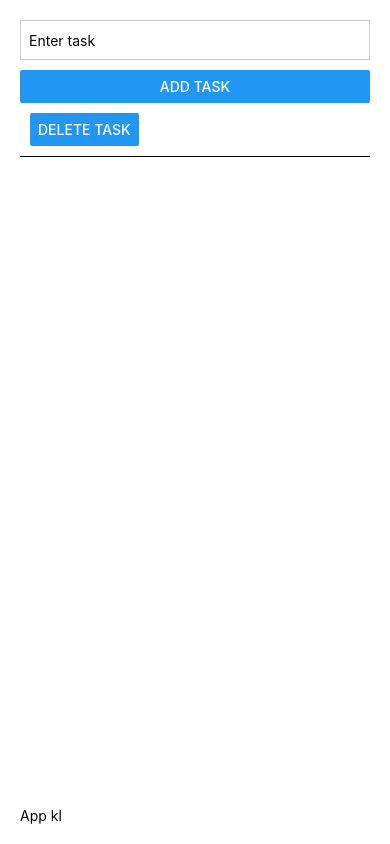
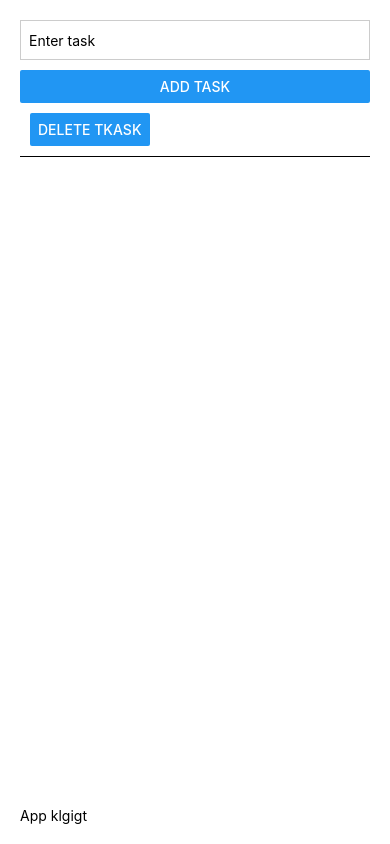
Before and after one commit to Shivakuamara-am/git-prasing, a React Native app: screen / in a window 390 px wide. Both pictures are taken after typing "Sample" into the empty fields and a click on the button "ADD TASK". Built offline with nearby package versions, Linux system fonts and the light colour scheme.

Commit message:
my firs comiit

```diff
--- a/App.tsx
+++ b/App.tsx
@@ -28,10 +28,10 @@ const App = () => {
      keyExtractor={(item,index)=>index.toString()}
      renderItem={({item,index})=>(
       <View style={styles.taskItem}>
-        <Button title='Delete task'onPress={()=>Deletask(index)}/>
+        <Button title='Delete tkask'onPress={()=>Deletask(index)}/>
         </View>
      )}/>
-      <Text>App kl</Text>
+      <Text>App klgigt</Text>
     </View>
   )
 }
```
